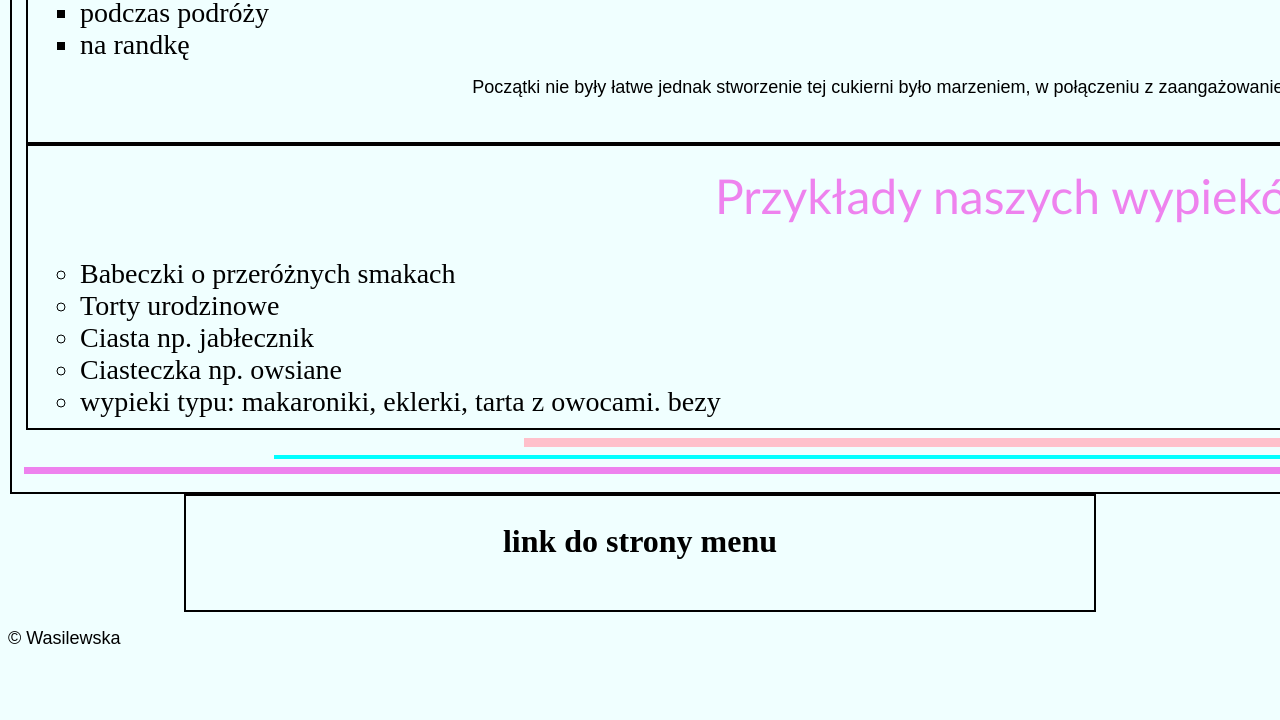
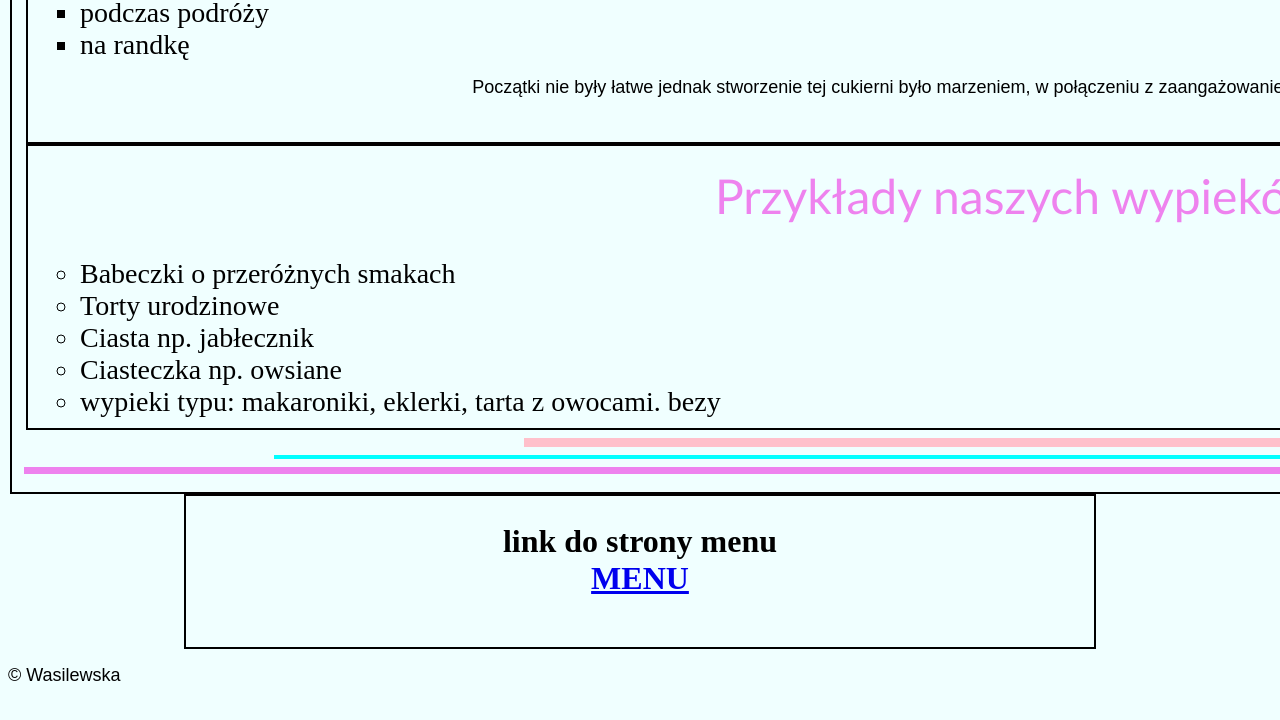
Before and after one commit to Kasia270/pierwszy-sprawdzian, a plain HTML site: page index.html in a window 1280 px wide. Shown: the part 626-1346 px from the top of the page. Before the commit the page ends 1317 px from the top, so only its background shows below. Drawn offline with Linux system fonts and the light colour scheme.

Commit message:
Update index.html

```diff
--- a/index.html
+++ b/index.html
@@ -81,6 +81,7 @@ Serdecznie zapraszamy! <br>
   <h1 align="center">
     <font color="black" size="6">
       <LEGEND>link do strony menu</LEGEND>
+<a href="https://kasia270.github.io/menu/" target="_blank">MENU</a>
     </font>
   </h1>
   <br>
```
